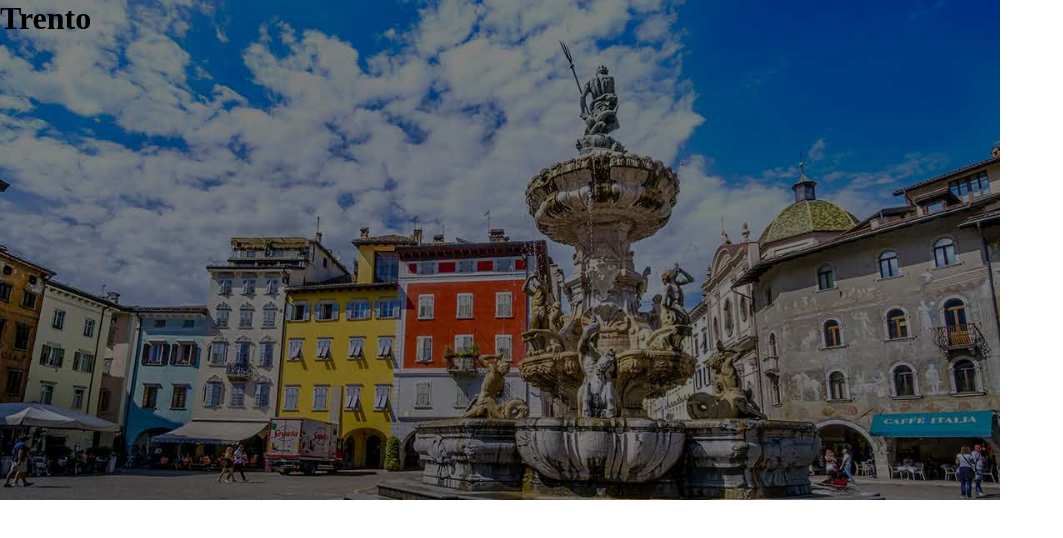
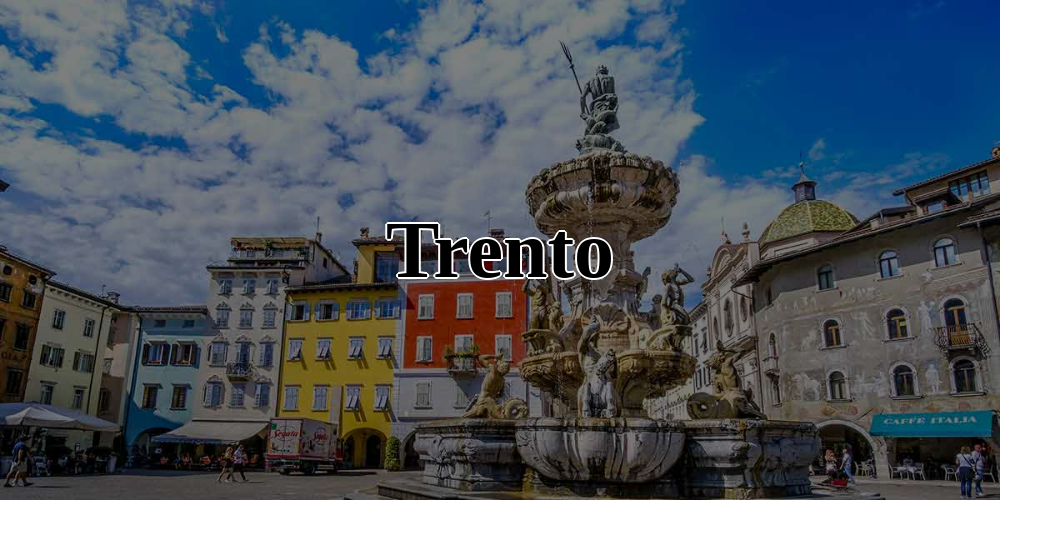
Before and after one commit to williamtruppi/htmlcss-airbnb, a plain HTML site: page index.html in a window 1280 px wide. Shown: the whole page, without its empty margins (0-1063 px from the left). Drawn offline with Linux system fonts and the light colour scheme.

Commit message:
Centratura titolo
titolo centrato con bordo colorato

```diff
--- a/assets/css/style.css
+++ b/assets/css/style.css
@@ -4,13 +4,14 @@
   padding: 0;
 }
 
-body{
+main{
   margin: auto;
 }
 
 .city_box{
   width: 1000px;
   height: 500px;
+  position: relative;
 }
 
 .overlay{
@@ -23,3 +24,12 @@ body{
   background-image: url("../img/trento.jpg");
   background-size: cover;
 }
+
+.title{
+  position: absolute;
+  top: 50%;
+  left: 50%;
+  transform: translate(-50%, -50%);
+  font-size: 80px;
+  text-shadow: 2px 0 0 #fff, -2px 0 0 #fff, 0 2px 0 #fff, 0 -2px 0 #fff, 1px 1px #fff, -1px -1px 0 #fff, 1px -1px 0 #fff, -1px 1px 0 #fff;
+}
```
